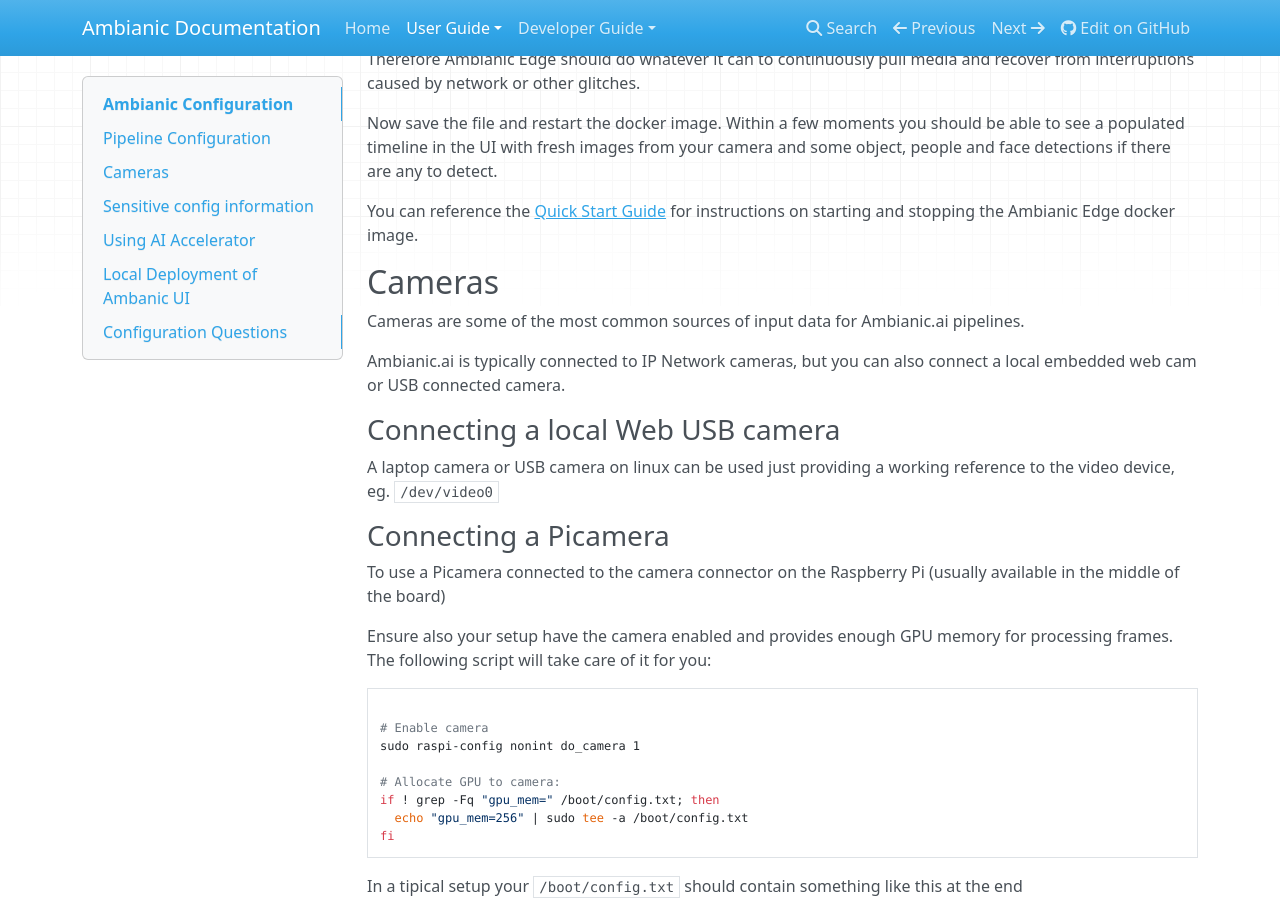
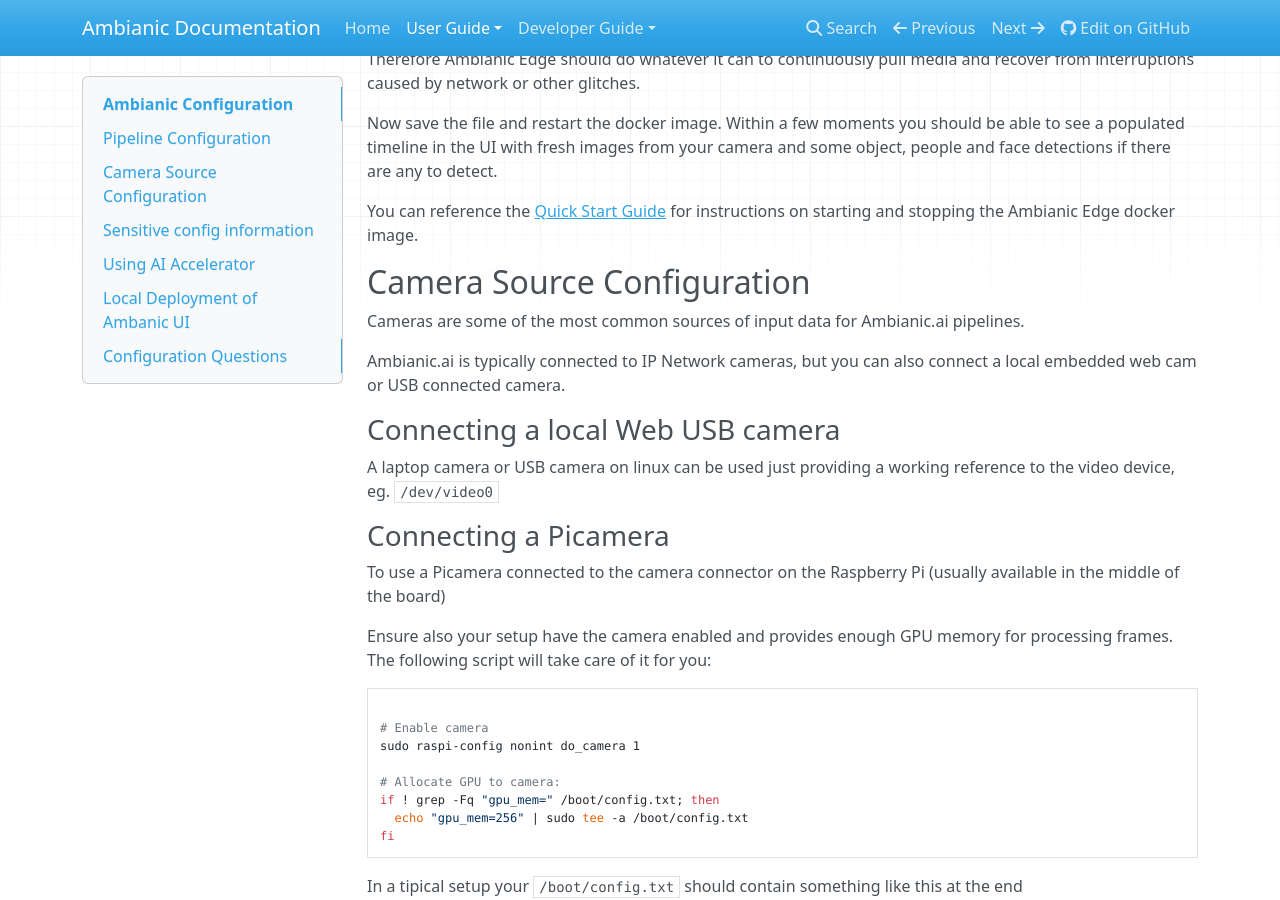
Before and after one commit to ambianic/ambianic-docs, an MkDocs documentation site: the page built from docs-md/users/configure.md, in a window 1280 px wide and 900 px high, scrolled down 3090 px. Built offline with MkDocs 1.6.1, drawn with Linux system fonts in a browser that asks for light colours; nearby versions of some CDN libraries.

Commit message:
docs: camera section title update

```diff
--- a/docs-md/users/configure.md
+++ b/docs-md/users/configure.md
@@ -182,7 +182,7 @@
 
 You can reference the [Quick Start Guide](quickstart.md) for instructions on starting and stopping the Ambianic Edge docker image.
 
-## Cameras
+## Camera Source Configuration
 
 Cameras are some of the most common sources of input data for Ambianic.ai pipelines.
 
```
